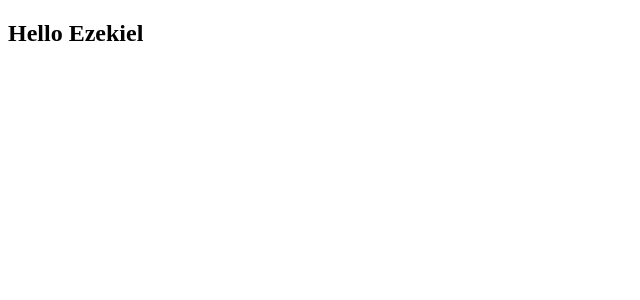
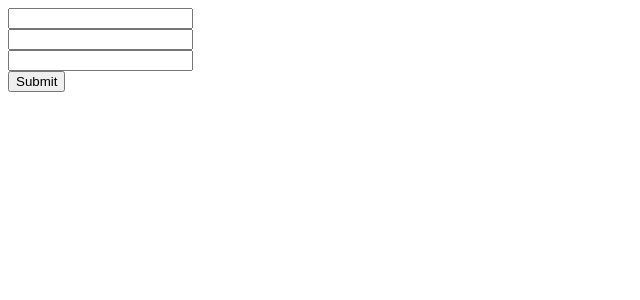
Before and after one commit to adetorodev/reactify, a React (Create React App) app: page / in a window 1280 px wide. Shown: the top 300 px of the page, without its empty margins (0-640 px from the left). Built offline with nearby package versions, Linux system fonts and the light colour scheme.

Commit message:
task: http

```diff
--- a/package.json
+++ b/package.json
@@ -6,6 +6,7 @@
     "@testing-library/jest-dom": "^5.14.1",
     "@testing-library/react": "^13.0.0",
     "@testing-library/user-event": "^13.2.1",
+    "axios": "^1.2.2",
     "react": "^18.2.0",
     "react-dom": "^18.2.0",
     "react-scripts": "5.0.1",
--- a/src/App.js
+++ b/src/App.js
@@ -1,12 +1,16 @@
 import { ComptC } from "./component/ComptC";
+import PostForm from "./component/PostForm";
+import { PostList } from "./component/PostList";
 import { UserProvider } from "./component/UseContext";
 
 function App() {
   return (
     <div>
-      <UserProvider value= 'Ezekiel'>
+      {/* <UserProvider value= 'Ezekiel'>
         <ComptC />
-      </UserProvider>
+      </UserProvider> */}
+      {/* <PostList /> */}
+      <PostForm />
     </div>
   );
 }
--- a/src/component/ComtE.js
+++ b/src/component/ComtE.js
@@ -1,12 +1,17 @@
 import React, { Component } from 'react'
 import { ComptF } from './ComptF'
+import { UserContext } from './UseContext'
 
 export class ComtE extends Component {
+    static contextType = UserContext
   render() {
     return (
       <div>
+        component E context {this.context}
         <ComptF />
       </div>
     )
   }
 }
+
+// ComtE.contextType = UserContext
--- /dev/null
+++ b/src/component/PostForm.js
@@ -0,0 +1,66 @@
+import React, { Component } from "react";
+import axios from "axios";
+export class PostForm extends Component {
+  constructor(props) {
+    super(props);
+
+    this.state = {
+      userId: "",
+      title: "",
+      body: "",
+    };
+  }
+
+  changeHandler = (e) => {
+    this.setState({ [e.target.name]: e.target.value });
+  };
+
+  submitHandler = (e) => {
+    e.preventDefault();
+    console.log(this.state);
+    axios
+      .post("https://jsonplaceholder.typicode.com/posts", this.state)
+      .then((response) => {
+        console.log(response);
+      })
+      .catch((error) => {
+        console.log(error);
+      });
+  };
+  render() {
+    const { userId, title, body } = this.state;
+    return (
+      <div>
+        <form onSubmit={this.submitHandler}>
+          <div>
+            <input
+              type="text"
+              name="userId"
+              value={userId}
+              onChange={this.changeHandler}
+            />
+          </div>
+          <div>
+            <input
+              type="text"
+              name="title"
+              value={title}
+              onChange={this.changeHandler}
+            />
+          </div>
+          <div>
+            <input
+              type="text"
+              name="body"
+              value={body}
+              onChange={this.changeHandler}
+            />
+          </div>
+          <button type="submit"> Submit </button>
+        </form>
+      </div>
+    );
+  }
+}
+
+export default PostForm;
--- /dev/null
+++ b/src/component/PostList.js
@@ -0,0 +1,39 @@
+import React, { Component } from "react";
+import axios from "axios";
+
+export class PostList extends Component {
+  constructor(props) {
+    super(props);
+
+    this.state = {
+      posts: [],
+      errMsg: "",
+    };
+  }
+  componentDidMount() {
+    axios
+      .get("https://jsonplaceholder.typicode.com/posts")
+      .then((response) => {
+        console.log(response);
+        this.setState({ posts: response.data });
+      })
+      .catch((error) => {
+        console.log(error);
+        this.setState({ errMsg: "Error getting data" });
+      });
+  }
+  render() {
+    const { posts, errMsg } = this.state;
+    return (
+      <div>
+        Post Post List
+        {posts.length
+          ? posts.map((post) => {
+              return <div key={post.id}>{post.title}</div>;
+            })
+          : null}
+        {errMsg ? <div>{errMsg}</div> : null}
+      </div>
+    );
+  }
+}
--- a/src/component/UseContext.js
+++ b/src/component/UseContext.js
@@ -1,6 +1,6 @@
 import React from "react";
 
-export const UserContext = React.createContext()
+export const UserContext = React.createContext('ZestDev')
 
 export const UserProvider = UserContext.Provider
 export const UserConsumer = UserContext.Consumer
--- a/src/index.js
+++ b/src/index.js
@@ -5,7 +5,7 @@
 
 const root = ReactDOM.createRoot(document.getElementById("root"));
 root.render(
-  <React.StrictMode>
+  // <React.StrictMode>
     <App />
-  </React.StrictMode>
+  // </React.StrictMode>
 );
```
Also changed, not shown: 1 other file (tests, documents, lock files or other folders).
